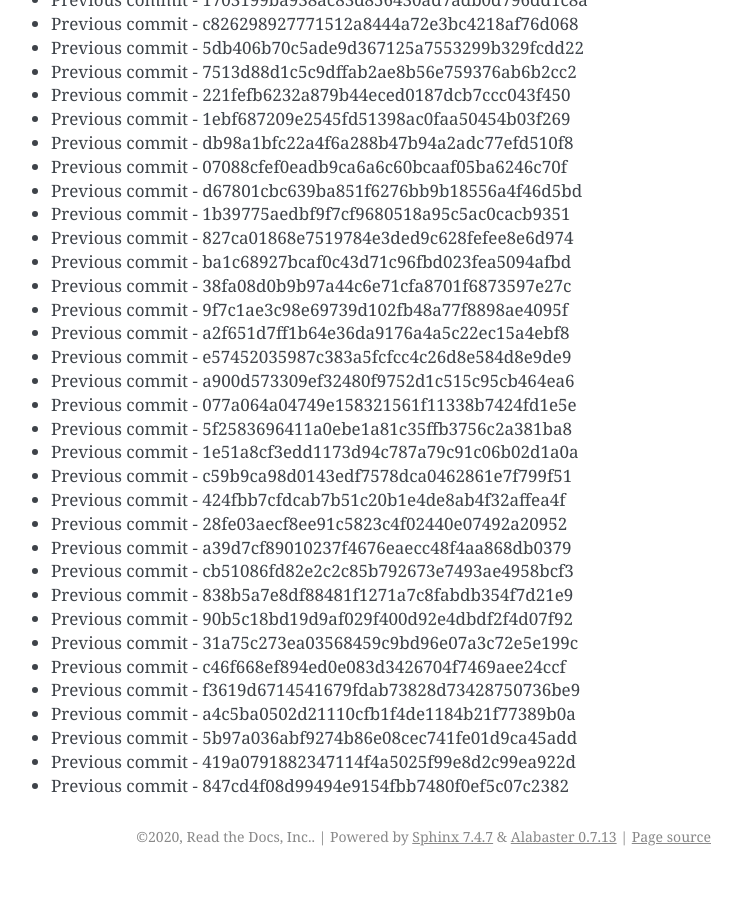
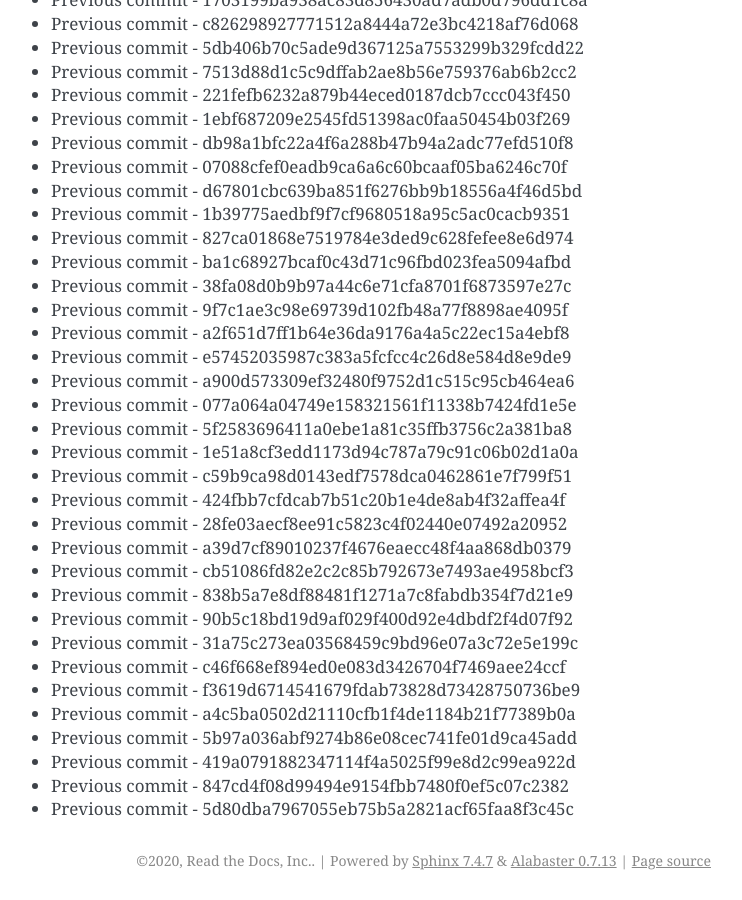
Before and after one commit to readthedocs/rtd-git-stresstest, a Sphinx documentation site: the page built from docs/updates.rst, in a window 1280 px wide and 900 px high, scrolled down 34661 px. Shown: the whole window, without its empty margins (399-1141 px from the left). Built offline with Sphinx 7.4.7, drawn with Linux system fonts in a browser that asks for light colours; before the commit the page ends 35537 px from its top, so only the background shows below that.

Commit message:
Generating commit from previous: 5d80dba7967055eb75b5a2821acf65faa8f3c45c

```diff
--- a/docs/updates.rst
+++ b/docs/updates.rst
@@ -1488,3 +1488,4 @@ It can be tested for any performance characteristics.
 * Previous commit - 5b97a036abf9274b86e08cec741fe01d9ca45add
 * Previous commit - 419a0791882347114f4a5025f99e8d2c99ea922d
 * Previous commit - 847cd4f08d99494e9154fbb7480f0ef5c07c2382
+* Previous commit - 5d80dba7967055eb75b5a2821acf65faa8f3c45c
```
